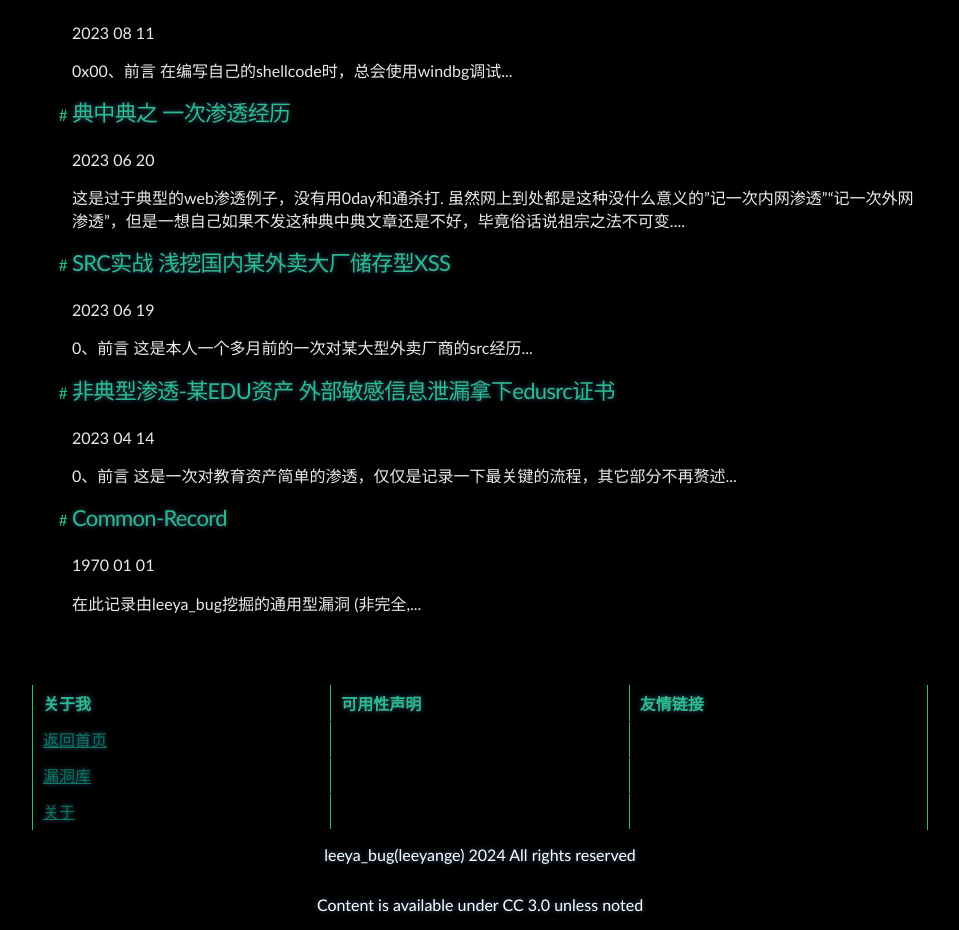
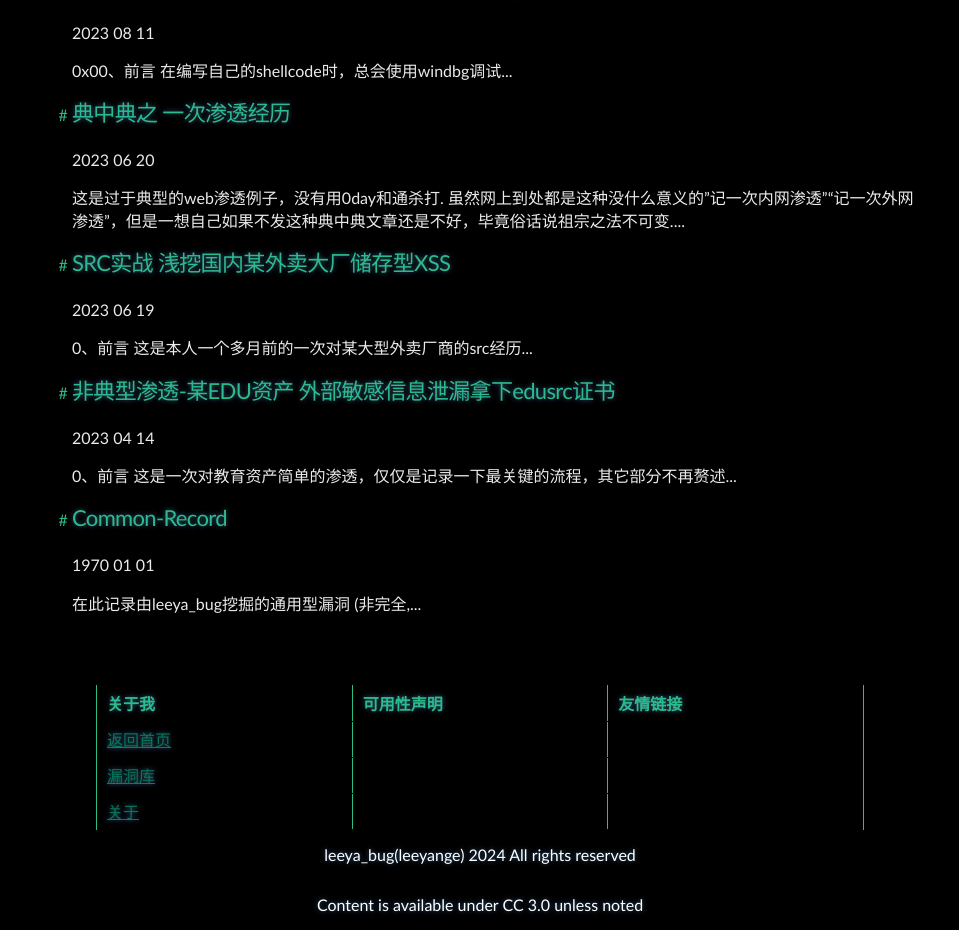
Before and after one commit to Leeyangee/leeyangee.github.io, a Jekyll site: the page built from index.html, in a window 1280 px wide. Shown: the part 1174-2104 px from the top of the page, without its empty margins (160-1119 px from the left). Built offline with Jekyll 4.4.1, drawn with Linux system fonts in a browser that asks for light colours; the list of posts is cut into pages by our own code.

Commit message:
Update footer.html

```diff
--- a/_includes/footer.html
+++ b/_includes/footer.html
@@ -4,7 +4,7 @@
     {% capture currentyear %}{{ 'now' | date: "%Y" }}{% endcapture %}
     <table style="border:1px solid #2bbc8a;border-collapse: collapse;border-top: black;table-layout: fixed;line-height: 25px;
         border-bottom: black;
-        width: 70%;margin: 0 auto;
+        width: 60%;margin: 0 auto;
         text-align: left;" border="1">
       <tr>
         <td><b style="color: #2bbc8a;">关于我</b></td>
```
